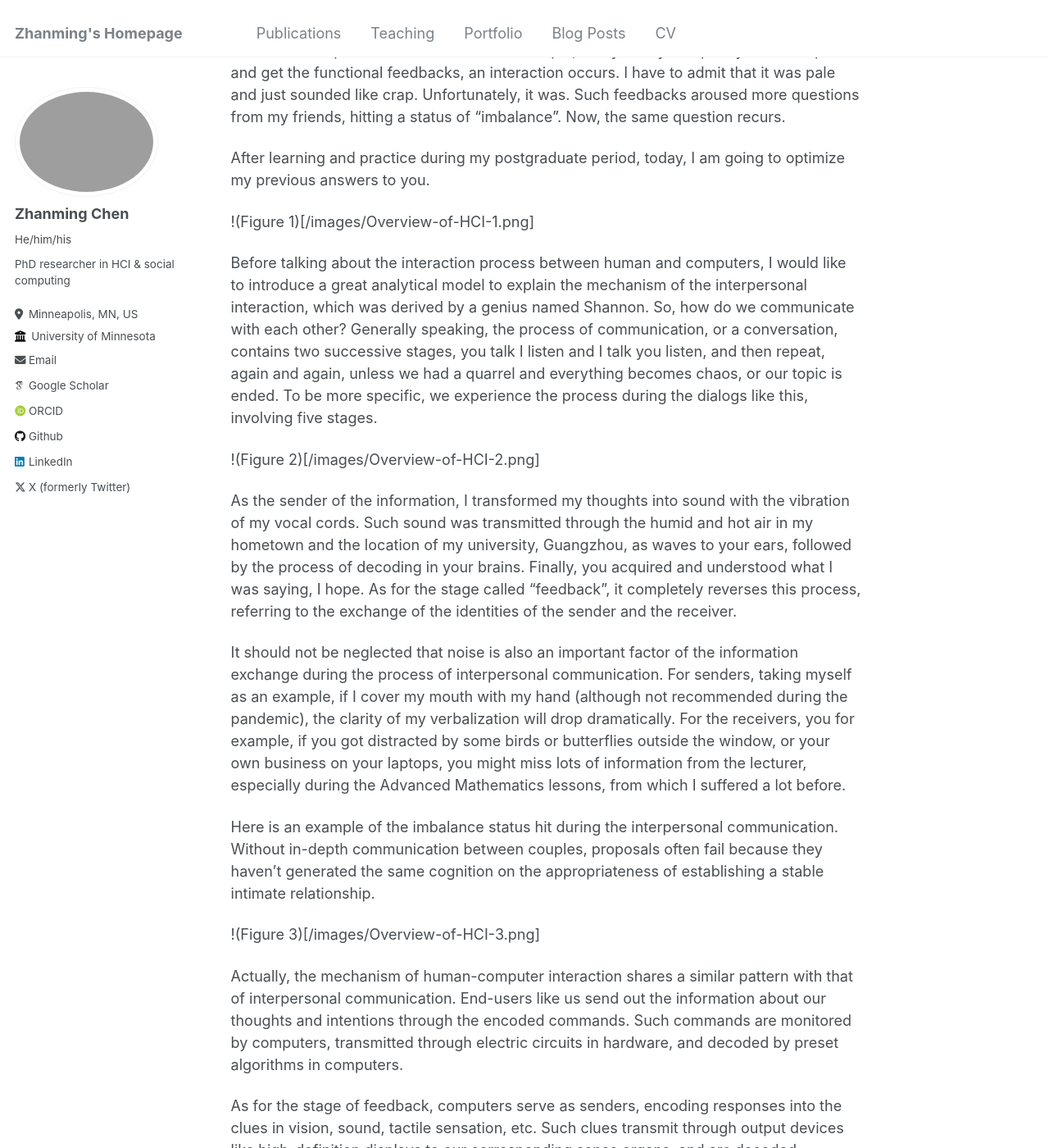
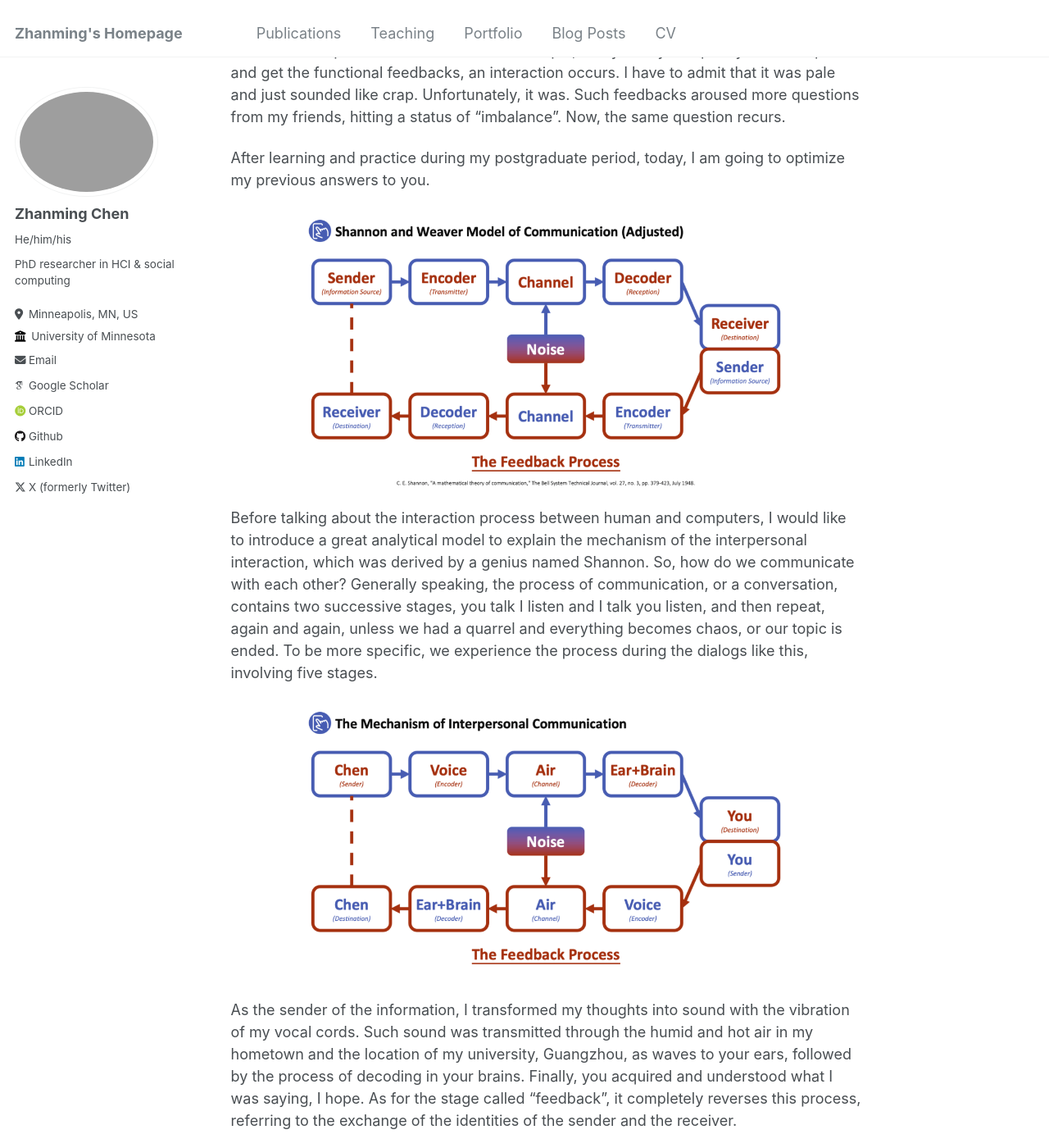
Before and after one commit to zhanmingchen/zhanmingchen.github.io, a Jekyll site: the page built from _posts/2012-08-14-blog-post-1.md, in a window 1280 px wide and 1400 px high, scrolled down 1289 px. Shown: the whole window at 82% size. Built offline with Jekyll 4.4.1, drawn with Linux system fonts in a browser that asks for light colours; some web fonts are replaced; some of the changed text lies outside the part shown.

Commit message:
Update 2012-08-14-blog-post-1.md

```diff
--- a/_posts/2012-08-14-blog-post-1.md
+++ b/_posts/2012-08-14-blog-post-1.md
@@ -23,11 +23,15 @@ At that time, I just prevaricated that, well, it’s about any forms of interact
 
 After learning and practice during my postgraduate period, today, I am going to optimize my previous answers to you.
 
-!(Figure 1)[/images/Overview-of-HCI-1.png]
+<p align="center">
+  <img src="/images/Overview-of-HCI-1.png" alt="Overview-of-HCI-1" width="600"/>
+</p>
 
 Before talking about the interaction process between human and computers, I would like to introduce a great analytical model to explain the mechanism of the interpersonal interaction, which was derived by a genius named Shannon. So, how do we communicate with each other? Generally speaking, the process of communication, or a conversation, contains two successive stages, you talk I listen and I talk you listen, and then repeat, again and again, unless we had a quarrel and everything becomes chaos, or our topic is ended. To be more specific, we experience the process during the dialogs like this, involving five stages.
 
-!(Figure 2)[/images/Overview-of-HCI-2.png]
+<p align="center">
+  <img src="/images/Overview-of-HCI-2.png" alt="Overview-of-HCI-2" width="600"/>
+</p>
 
 As the sender of the information, I transformed my thoughts into sound with the vibration of my vocal cords. Such sound was transmitted through the humid and hot air in my hometown and the location of my university, Guangzhou, as waves to your ears, followed by the process of decoding in your brains. Finally, you acquired and understood what I was saying, I hope. As for the stage called “feedback”,  it completely reverses this process, referring to the exchange of the identities of the sender and the receiver.
 
@@ -35,17 +39,23 @@ It should not be neglected that noise is also an important factor of the informa
 
 Here is an example of the imbalance status hit during the interpersonal communication. Without in-depth communication between couples, proposals often fail because they haven’t generated the same cognition on the appropriateness of establishing a stable intimate relationship.
 
-!(Figure 3)[/images/Overview-of-HCI-3.png]
+<p align="center">
+  <img src="/images/Overview-of-HCI-3.png" alt="Overview-of-HCI-3" width="600"/>
+</p>
 
 Actually, the mechanism of human-computer interaction shares a similar pattern with that of interpersonal communication. End-users like us send out the information about our thoughts and intentions through the encoded commands. Such commands are monitored by computers, transmitted through electric circuits in hardware, and decoded by preset algorithms in computers.
 
 As for the stage of feedback, computers serve as senders, encoding responses into the clues in vision, sound, tactile sensation, etc. Such clues transmit through output devices like high-definition displays to our corresponding sense organs, and are decoded thereafter. Finally, we achieve the functions we require, or get annoying error feedbacks, such as the irritating blue screen errors.
 
-!(Figure 4)[/images/Overview-of-HCI-4.png]
+<p align="center">
+  <img src="/images/Overview-of-HCI-4.png" alt="Overview-of-HCI-4" width="600"/>
+</p>
 
 Let me further integrate the factors in this model, and show you some typical work in the world of human-computer Interaction. During daily research routines, we analyze users’ needs, typically through online surveys, brainstorming sections, and focus groups, which are three most prevalent methods in HCI. Then, we will apply the methodology of participatory design (PD) to the collection of users’ preferences and the evaluation of the qualities of computers’ feedback. This is called mental model. The next step is about the hub of information exchange, i.e., how computers receive users’ inputs and how users perceive the feedback. I call it “interface”. As for the other parts, they are closely related to computer design, including design of algorithms and hardware.
 
-!(Figure 5)[/images/Overview-of-HCI-5.png]
+<p align="center">
+  <img src="/images/Overview-of-HCI-5.png" alt="Overview-of-HCI-5" width="600"/>
+</p>
 
 As you can see, finally, we hit a balance. Under ideal conditions, we are supposed to interact with our smart devices in an intuitive way, which is an ideal answer to the question of “what is human-computer interaction”.
 
```
